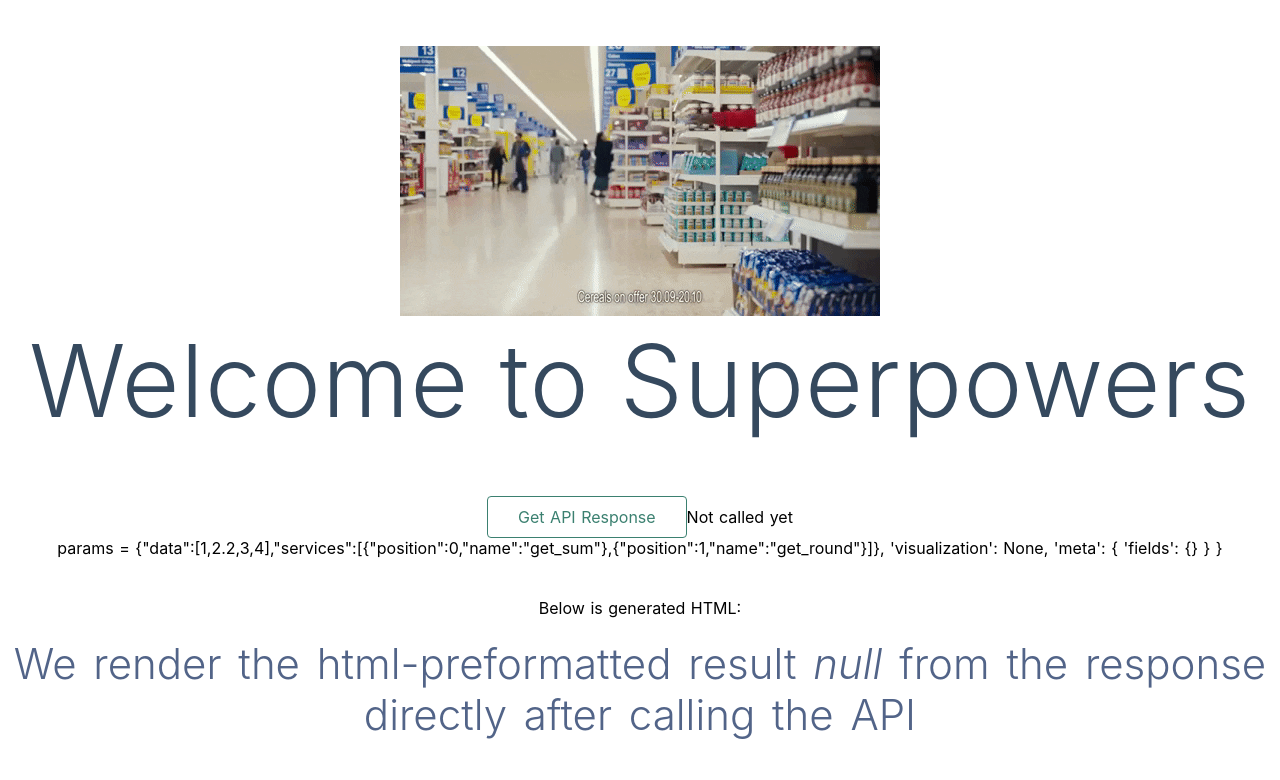
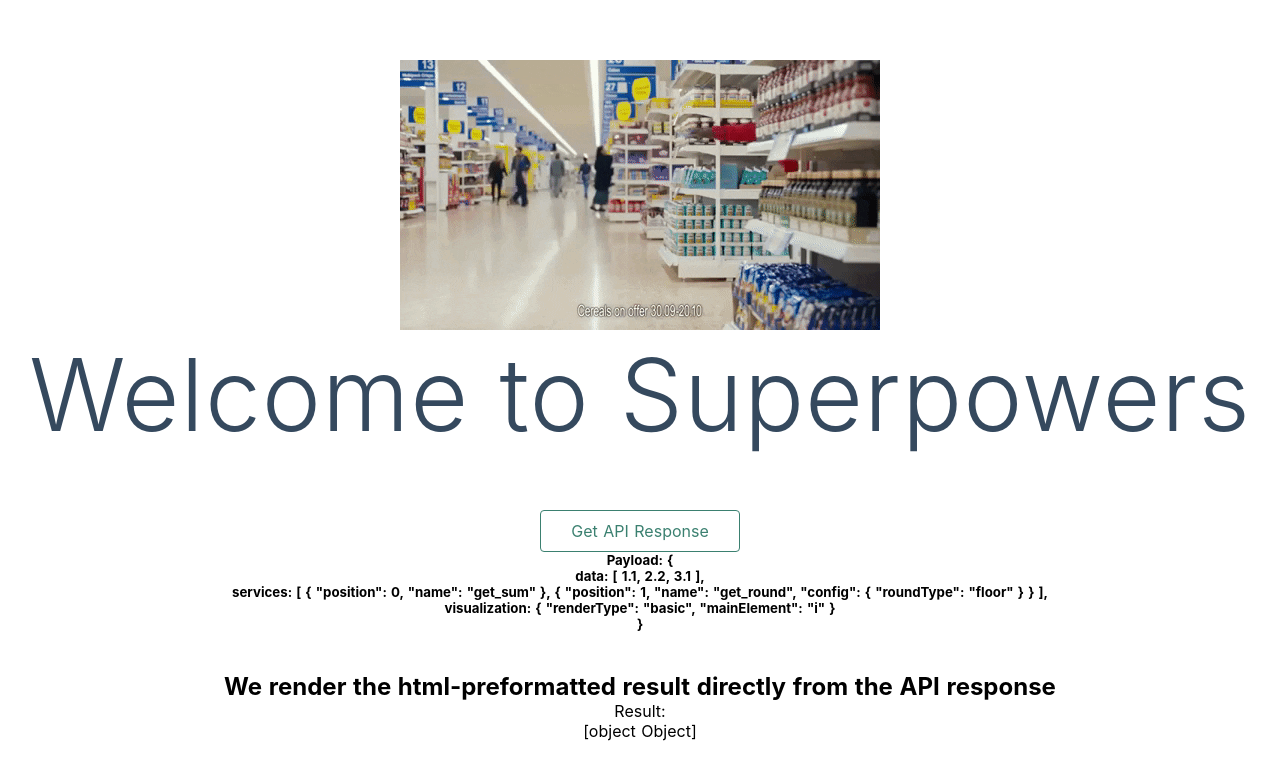
Before and after one commit to TM312/superpowers, a Nuxt app in the folder sample_front/: page / in a window 1280 px wide. Shown: the top 780 px of the page. Built offline with nearby package versions, Linux system fonts and the light colour scheme.

Commit message:
nit: Change formatting on frontend

```diff
--- a/sample_front/pages/index.vue
+++ b/sample_front/pages/index.vue
@@ -10,20 +10,22 @@
                 <span @click="getAdd()" class="button--green">
                     Get API Response
                 </span>
-                <span>{{ result ? "" : "Not called yet" }}</span>
             </div>
-            <div>
-                params =
-                {"data":[1,2.2,3,4],"services":[{"position":0,"name":"get_sum"},{"position":1,"name":"get_round"}]},
-                'visualization': None, 'meta': { 'fields': {} } }
-            </div>
+
+            <h5>
+                Payload: { <br />
+                data: {{ payload.data }}, <br />
+                services: {{ payload.services }}, <br />
+                visualization: {{ payload.visualization }} <br />
+                }
+            </h5>
             <br />
             <br />
-            <div>
-                Below is generated HTML:<br />
-                <br />
-                <render-component :html="testHtml" />
-            </div>
+            <h2>
+                We render the html-preformatted result directly from the API
+                response
+            </h2>
+            <div>Result: <render-component :html="testHtml" /></div>
         </div>
     </div>
 </template>
@@ -32,37 +34,42 @@
     export default {
         data() {
             return {
-                result: null,
+                result: {},
+                payload: {
+                    data: [1.1, 2.2, 3.1],
+                    services: [
+                        { position: 0, name: "get_sum" },
+                        {
+                            position: 1,
+                            name: "get_round",
+                            config: {
+                                roundType: "floor",
+                            },
+                        },
+                    ],
+                    visualization: { renderType: "basic", mainElement: "i" },
+                },
             };
         },
         methods: {
             async getAdd() {
-                const data = {
-                    data: [1, 2, 3, 4],
-                    services: [
-                        {
-                            position: 0,
-                            name: "get_sum",
-                        },
-                        { position: 1, name: "get_round" },
-                    ],
-                    visualization: null,
-                    meta: { fields: {} },
-                };
+                const payload = this.payload;
                 //this.result = await this.$axios.$post("", data);
                 // post request including data
-                this.result = await this.$axios.post("", {
+                const res = await this.$axios.post("", {
                     headers: {
                         "Content-Type": "application/json",
                         "Access-Control-Allow-Origin": "*",
                     },
-                    data: data,
+                    data: payload,
                 });
+
+                this.result = res.data;
             },
         },
         computed: {
             testHtml() {
-                return `<h2 class='subtitle'>We render the html-preformatted result <i>${this.result}</i> from the response directly after calling the API</h2></p>`;
+                return this.result;
             },
         },
     };
```
